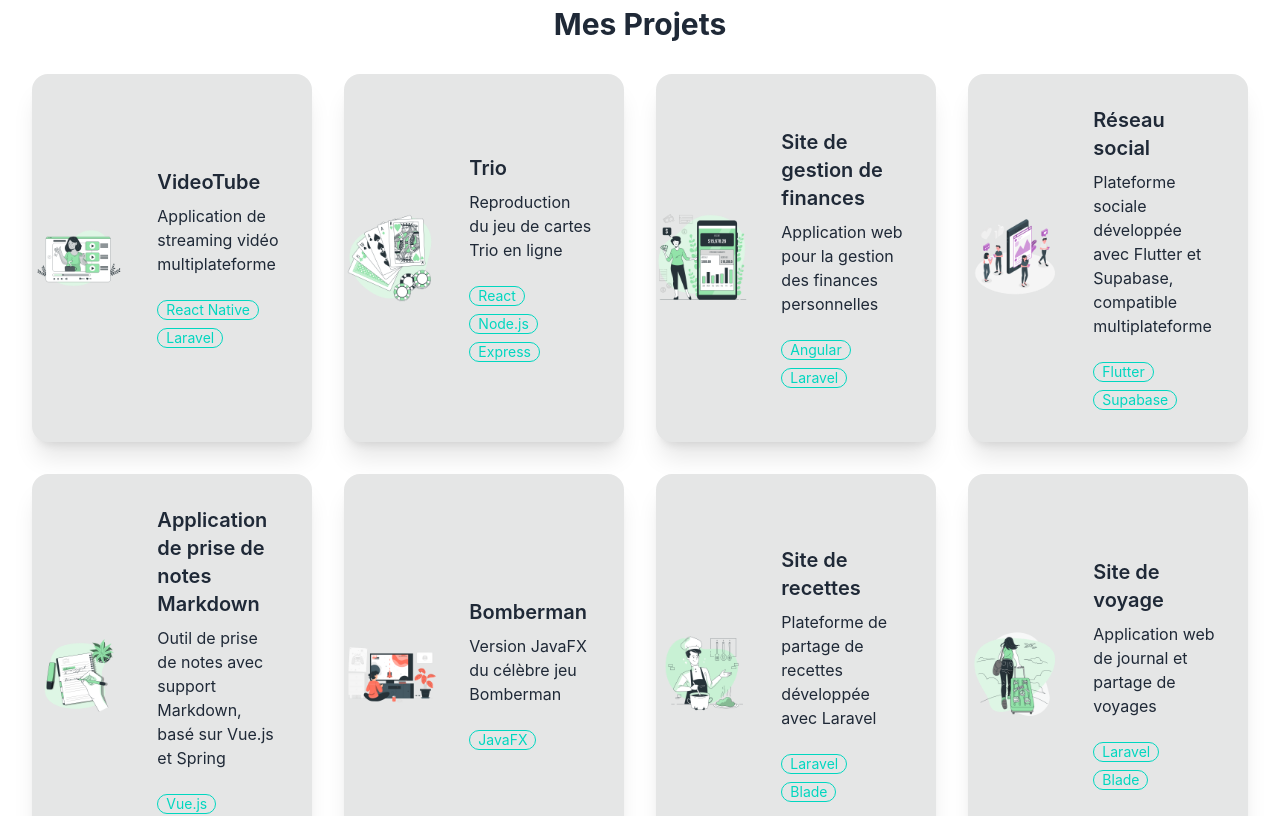
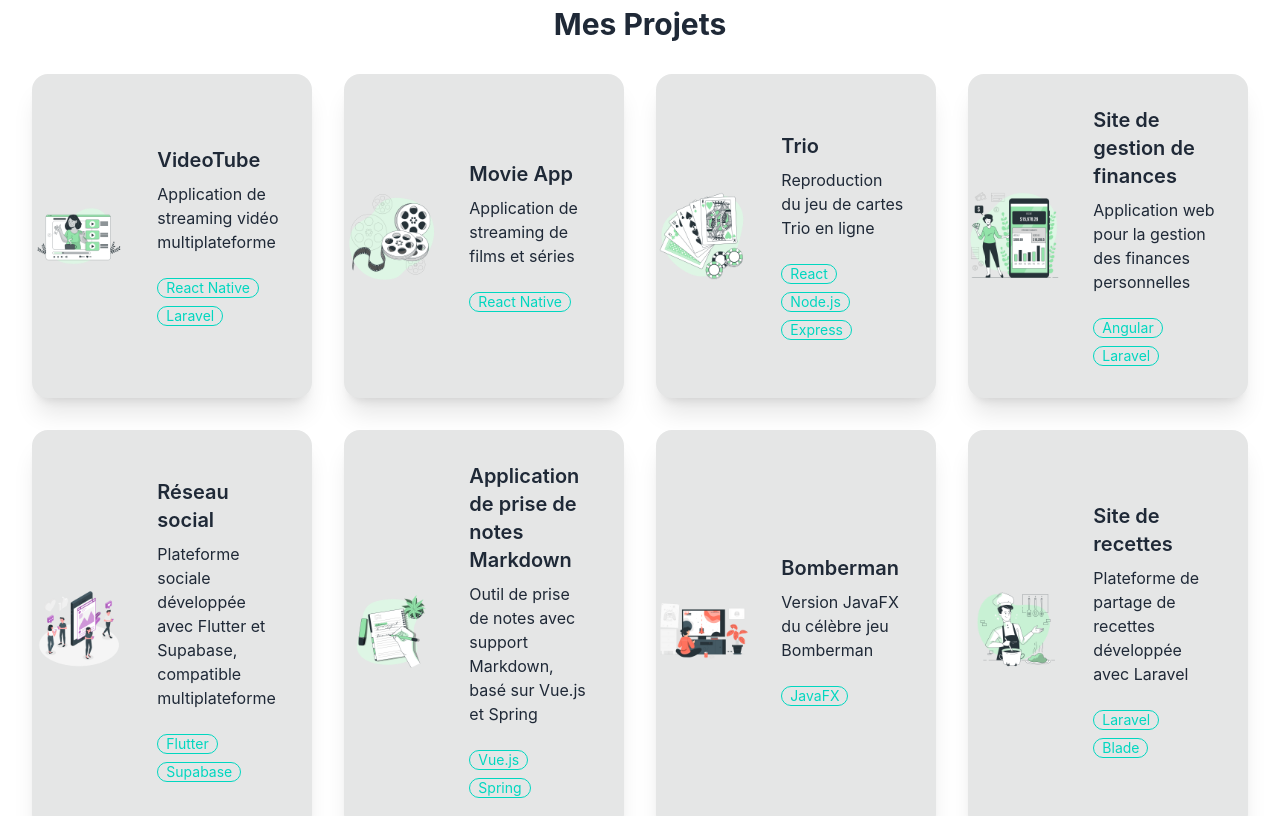
Before and after one commit to TwitsTeen/PortFolio, a React (Vite) app: page / in a window 1280 px wide. Shown: the part 1660-2476 px from the top of the page. Built offline with nearby package versions, Linux system fonts and the light colour scheme.

Commit message:
Updated projects

```diff
--- a/src/components/Projects.jsx
+++ b/src/components/Projects.jsx
@@ -6,6 +6,12 @@ const projectData = [
     image: "/PortFolio/images/storyset/Video tutorial.png",
     description: "Application de streaming vidéo multiplateforme",
     tags: ["React Native", "Laravel"],
+  },
+  {
+    title: "Movie App",
+    image: "/PortFolio/images/storyset/Film rolls-bro.png",
+    description: "Application de streaming de films et séries",
+    tags: ["React Native"],
   },
   {
     title: "Trio",
```
Also changed, not shown: public/images/storyset/Film rolls-bro.png (added).
